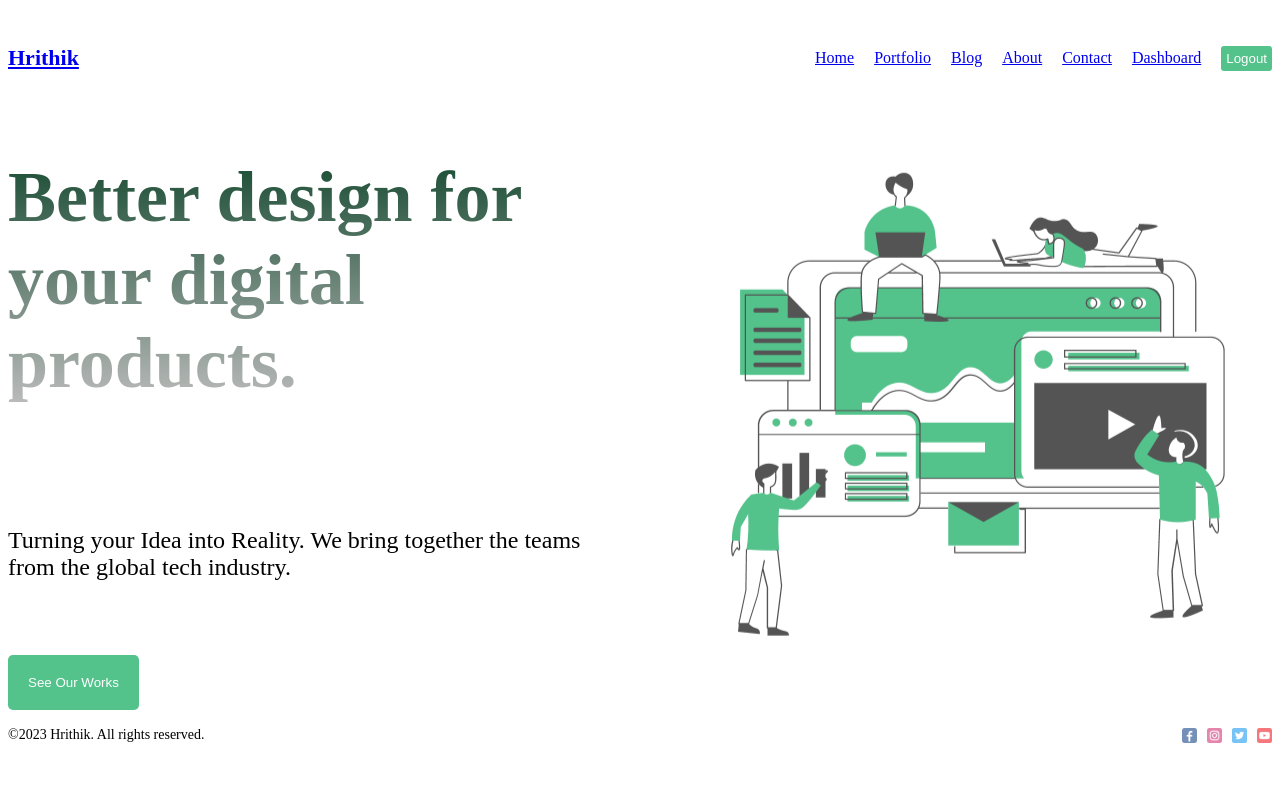
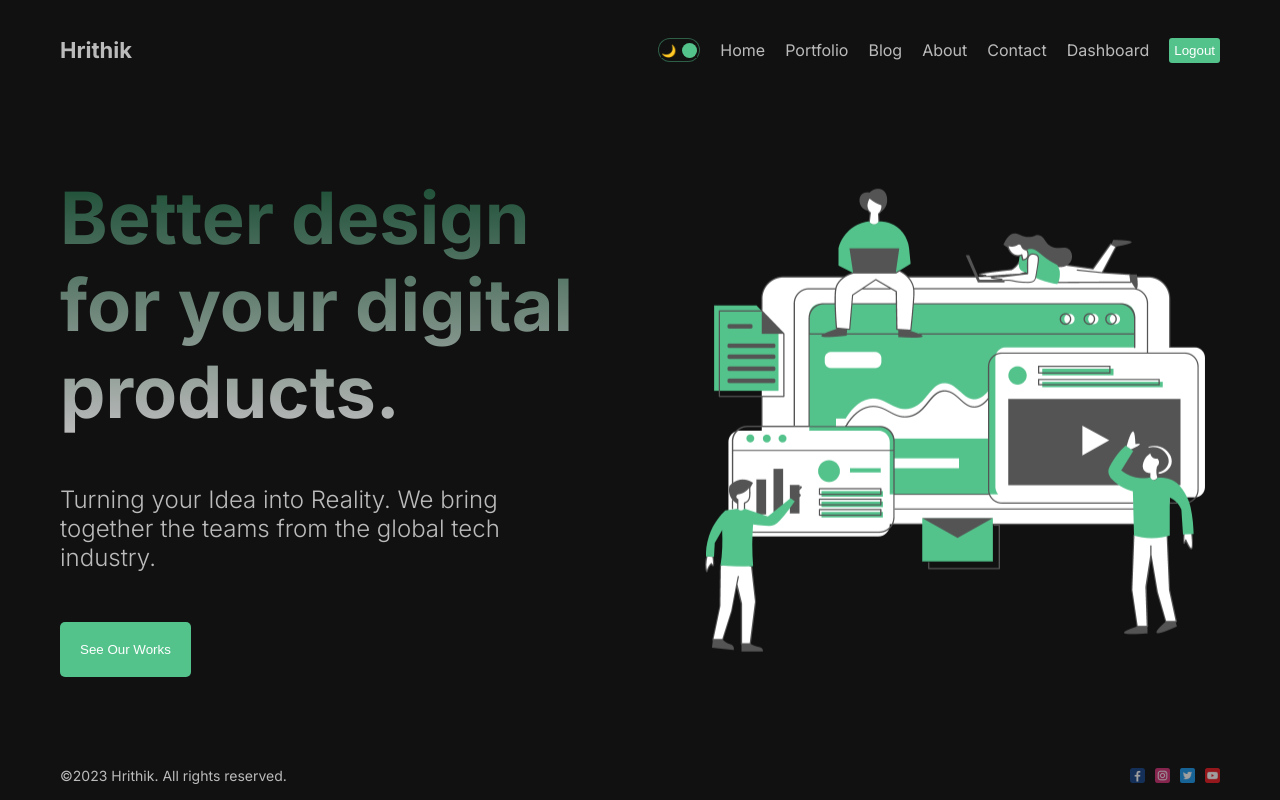
Before and after one commit to Hrithik0112/Next-Folio, a Next.js app: page / in a window 1280 px wide. Built offline with nearby package versions, Linux system fonts and the light colour scheme.

Commit message:
Light and Dark Theme Added

```diff
--- /dev/null
+++ b/context/ThemeContext.js
@@ -0,0 +1,19 @@
+"use client";
+
+import { createContext, useState } from "react";
+
+export const ThemeContext = createContext();
+
+export const ThemeProvider = ({ children }) => {
+  const [mode, setMode] = useState("dark");
+
+  const toggle = () => {
+    setMode((prev) => (prev === "dark" ? "light" : "dark"));
+  };
+
+  return (
+    <ThemeContext.Provider value={{ toggle, mode }}>
+      <div className={`theme ${mode}`}>{children}</div>
+    </ThemeContext.Provider>
+  );
+};
--- a/src/app/layout.js
+++ b/src/app/layout.js
@@ -1,23 +1,28 @@
+import Navbar from "@/components/navbar/Navbar";
+import "./globals.css";
+import { Inter, Roboto, Poppins } from "next/font/google";
 import Footer from "@/components/footer/Footer";
-import Navbar from "@/components/navbar/NavBar";
-import { Inter } from "next/font/google";
+import { ThemeProvider } from "../../context/ThemeContext";
+// import { ThemeProvider } from "@/context/ThemeContext";
 
 const inter = Inter({ subsets: ["latin"] });
 
 export const metadata = {
-  title: "Create Next App",
-  description: "Generated by create next app",
+  title: "Hrithik",
+  description: "This is the description",
 };
 
 export default function RootLayout({ children }) {
   return (
     <html lang="en">
-      <body>
-        <div className="container">
-          <Navbar />
-          {children}
-          <Footer />
-        </div>
+      <body className={inter.className}>
+        <ThemeProvider>
+          <div className="container">
+            <Navbar />
+            {children}
+            <Footer />
+          </div>
+        </ThemeProvider>
       </body>
     </html>
   );
--- /dev/null
+++ b/src/components/DarkModeToggle/DarkModeToggle.jsx
@@ -0,0 +1,19 @@
+"use client";
+
+import React, { useContext } from "react";
+import styles from "./darkModeToggle.module.css";
+import { ThemeContext } from "../../../context/ThemeContext";
+// import { ThemeContext } from "../../context/ThemeContext";
+
+const DarkModeToggle = () => {
+  const { toggle, mode } = useContext(ThemeContext);
+  return (
+    <div className={styles.container} onClick={toggle}>
+      <div className={styles.icon}>🌙</div>
+      <div className={styles.icon}>🔆</div>
+      <div className={styles.ball} style={mode === "light" ? { left: "2px" } : { right: "2px" }} />
+    </div>
+  );
+};
+
+export default DarkModeToggle;
--- /dev/null
+++ b/src/components/DarkModeToggle/darkModeToggle.module.css
@@ -0,0 +1,24 @@
+.container {
+  width: 42px;
+  height: 24px;
+  border: 1.5px solid #53c28b70;
+  border-radius: 30px;
+  display: flex;
+  align-items: center;
+  justify-content: space-between;
+  padding: 2px;
+  position: relative;
+  cursor: pointer;
+}
+
+.icon {
+  font-size: 12px;
+}
+
+.ball {
+  width: 15px;
+  height: 15px;
+  background-color: #53c28b;
+  border-radius: 50%;
+  position: absolute;
+}
--- a/src/components/navbar/NavBar.jsx
+++ b/src/components/navbar/NavBar.jsx
@@ -3,6 +3,7 @@
 import Link from "next/link";
 import React from "react";
 import styles from "./navbar.module.css";
+import DarkModeToggle from "../DarkModeToggle/DarkModeToggle";
 
 const links = [
   {
@@ -44,6 +45,7 @@
         Hrithik
       </Link>
       <div className={styles.links}>
+        <DarkModeToggle />
         {links.map((link) => (
           <Link key={link.id} href={link.url} className={styles.link}>
             {link.title}
```
